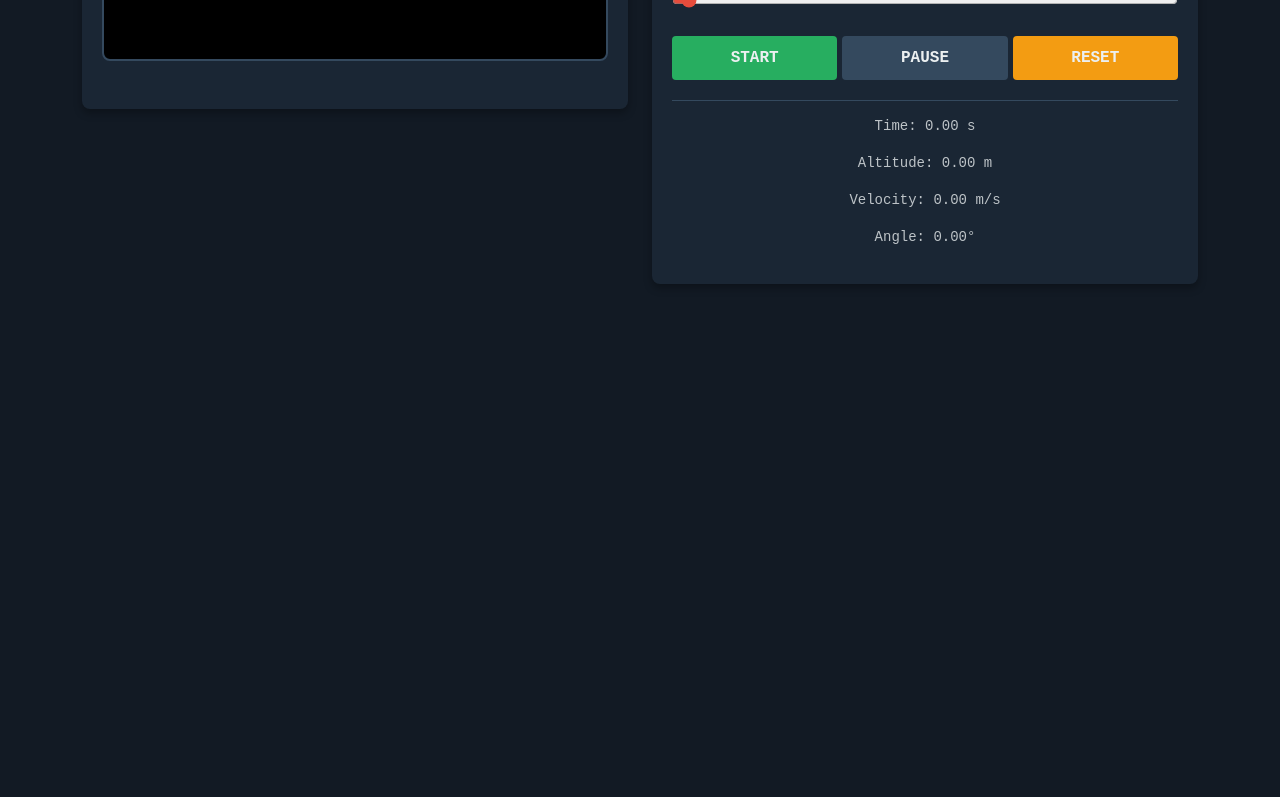
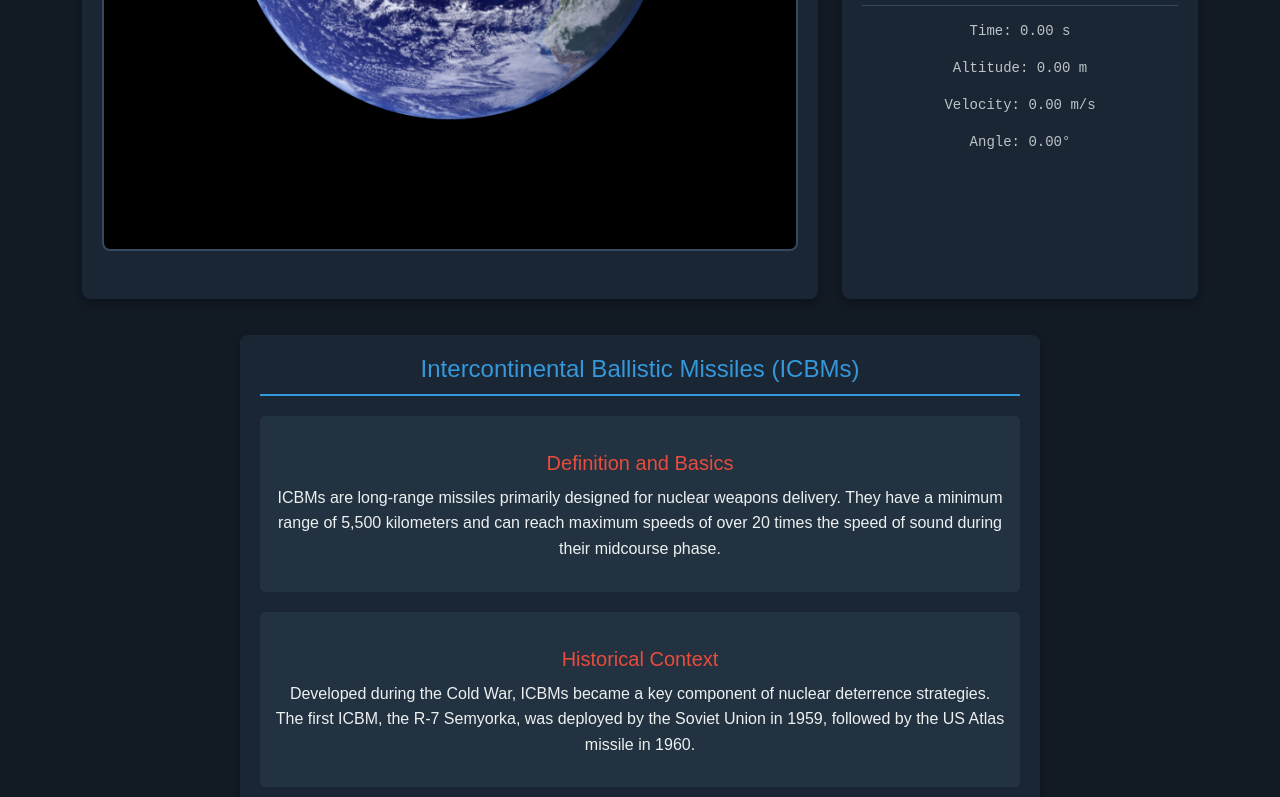
Before and after one commit to dimitarbez/ICBMSimulator, a React (Create React App) app: page / in a window 1280 px wide. Shown: the part 525-1322 px from the top of the page. Before the commit the page ends 825 px from the top, so only its background shows below. Built offline with nearby package versions, Linux system fonts and the light colour scheme.

Commit message:
polished

```diff
--- a/src/App.tsx
+++ b/src/App.tsx
@@ -4,11 +4,13 @@ import React from 'react';
 import logo from './logo.svg';
 import './App.css';
 import ICBMSimulation from './Simulation/ICBMSimulation';
+import ICBMInfo from './Simulation/Components/Info';
 
 function App() {
   return (
-    <div className="App">
+    <div className="App container">
       <ICBMSimulation />
+      <ICBMInfo />
     </div>
   );
 }
--- a/src/Simulation/Components/ControlsPanel.css
+++ b/src/Simulation/Components/ControlsPanel.css
@@ -1,6 +1,7 @@
 .controls-panel {
     flex: 1;
     max-width: 100%;
+    height: 100%;
     background-color: #1a2634;
     color: #ecf0f1;
     border-radius: 8px;
--- /dev/null
+++ b/src/Simulation/Components/Info.css
@@ -0,0 +1,65 @@
+.icbm-info {
+    background-color: #1a2634;
+    color: #ecf0f1;
+    border-radius: 8px;
+    box-shadow: 0 4px 8px rgba(0,0,0,0.3);
+    padding: 20px;
+    font-family: 'Arial', sans-serif;
+    max-width: 800px;
+    margin: 20px auto;
+  }
+
+  .icbm-info h2 {
+    color: #3498db;
+    text-align: center;
+    font-size: 24px;
+    margin-bottom: 20px;
+    border-bottom: 2px solid #3498db;
+    padding-bottom: 10px;
+  }
+
+  .icbm-info h3 {
+    color: #e74c3c;
+    font-size: 20px;
+    margin-top: 20px;
+    margin-bottom: 10px;
+  }
+
+  .icbm-info p {
+    line-height: 1.6;
+    margin-bottom: 15px;
+  }
+
+  .icbm-info ul, .icbm-info ol {
+    padding-left: 20px;
+    margin-bottom: 15px;
+  }
+
+  .icbm-info li {
+    margin-bottom: 8px;
+  }
+
+  .icbm-info section {
+    background-color: #233240;
+    border-radius: 5px;
+    padding: 15px;
+    margin-bottom: 20px;
+  }
+
+  .icbm-info section:last-child {
+    margin-bottom: 0;
+  }
+
+  @media (max-width: 768px) {
+    .icbm-info {
+      padding: 15px;
+    }
+
+    .icbm-info h2 {
+      font-size: 20px;
+    }
+
+    .icbm-info h3 {
+      font-size: 18px;
+    }
+  }
--- /dev/null
+++ b/src/Simulation/Components/Info.tsx
@@ -0,0 +1,88 @@
+import React from 'react';
+import './Info.css';
+
+const ICBMInfo: React.FC = () => {
+  return (
+    <div className="row">
+      <div className="col-12 mb-3">
+        <div className="icbm-info">
+          <h2>Intercontinental Ballistic Missiles (ICBMs)</h2>
+
+          <section>
+            <h3>Definition and Basics</h3>
+            <p>
+              ICBMs are long-range missiles primarily designed for nuclear weapons delivery. They have a minimum range of 5,500
+              kilometers and can reach maximum speeds of over 20 times the speed of sound during their midcourse phase.
+            </p>
+          </section>
+
+          <section>
+            <h3>Historical Context</h3>
+            <p>
+              Developed during the Cold War, ICBMs became a key component of nuclear deterrence strategies. The first ICBM, the
+              R-7 Semyorka, was deployed by the Soviet Union in 1959, followed by the US Atlas missile in 1960.
+            </p>
+          </section>
+
+          <section>
+            <h3>Technical Specifications</h3>
+            <ul>
+              <li>Range: 5,500 to 13,000 kilometers</li>
+              <li>Speed: Up to Mach 23 (17,500 mph / 28,000 km/h)</li>
+              <li>Payload: Single or multiple nuclear warheads (MIRVs)</li>
+              <li>Guidance: Inertial guidance systems, sometimes aided by GPS or stellar navigation</li>
+              <li>Launch platforms: Silos, mobile launchers, or submarines (SLBMs)</li>
+            </ul>
+          </section>
+
+          <section>
+            <h3>Flight Phases</h3>
+            <ol>
+              <li>Boost phase: Initial launch and acceleration (3-5 minutes)</li>
+              <li>Midcourse phase: Ballistic trajectory through space (20-30 minutes)</li>
+              <li>Terminal phase: Re-entry and approach to target (1-2 minutes)</li>
+            </ol>
+          </section>
+
+          <section>
+            <h3>Key Dangers and Global Impact</h3>
+            <ul>
+              <li>Massive destructive power: Modern ICBMs can carry warheads with yields of 300-800 kilotons or more</li>
+              <li>Short response time: Due to their speed, they leave little time for decision-making in a crisis</li>
+              <li>Difficult interception: High speed and potential countermeasures make defense challenging</li>
+              <li>Environmental impact: Nuclear explosions can cause long-lasting radioactive contamination</li>
+              <li>Escalation risks: Their use could trigger full-scale nuclear war</li>
+              <li>Proliferation concerns: Technology spread increases global instability</li>
+            </ul>
+          </section>
+
+          <section>
+            <h3>Arms Control Efforts</h3>
+            <p>
+              Various treaties have aimed to limit ICBM proliferation and numbers, including SALT, START, and New START. However,
+              modernization efforts and new technologies continue to pose challenges to arms control.
+            </p>
+          </section>
+
+          <section>
+            <h3>Current Global Situation</h3>
+            <p>
+              As of 2024, only a few nations possess ICBMs, primarily the United States, Russia, China, France, and the United
+              Kingdom. However, other countries like North Korea and India have developed or are developing ICBM capabilities.
+            </p>
+          </section>
+
+          <section>
+            <h3>Conclusion</h3>
+            <p>
+              ICBMs remain one of the most potent and controversial military technologies, central to nuclear deterrence
+              strategies but also representing an existential threat to humanity.
+            </p>
+          </section>
+        </div>
+      </div>
+    </div>
+  );
+};
+
+export default ICBMInfo;
--- a/src/Simulation/ICBMSimulation.tsx
+++ b/src/Simulation/ICBMSimulation.tsx
@@ -87,8 +87,12 @@ const ICBMSimulation: React.FC = () => {
     ctx.beginPath();
     ctx.arc(EARTH_CENTER_X, EARTH_CENTER_Y, EARTH_CANVAS_RADIUS, 0, 2 * Math.PI);
     const gradient = ctx.createRadialGradient(
-      EARTH_CENTER_X, EARTH_CENTER_Y, EARTH_CANVAS_RADIUS - 10,
-      EARTH_CENTER_X, EARTH_CENTER_Y, EARTH_CANVAS_RADIUS + 20
+      EARTH_CENTER_X,
+      EARTH_CENTER_Y,
+      EARTH_CANVAS_RADIUS - 10,
+      EARTH_CENTER_X,
+      EARTH_CENTER_Y,
+      EARTH_CANVAS_RADIUS + 20
     );
     gradient.addColorStop(0, 'rgba(0, 100, 255, 0)');
     gradient.addColorStop(0.5, 'rgba(0, 100, 255, 0.3)');
@@ -263,8 +267,12 @@ const ICBMSimulation: React.FC = () => {
     ctx.beginPath();
     ctx.arc(EARTH_CENTER_X, EARTH_CENTER_Y, EARTH_CANVAS_RADIUS, 0, 2 * Math.PI);
     const gradient = ctx.createRadialGradient(
-      EARTH_CENTER_X, EARTH_CENTER_Y, EARTH_CANVAS_RADIUS - 10,
-      EARTH_CENTER_X, EARTH_CENTER_Y, EARTH_CANVAS_RADIUS + 20
+      EARTH_CENTER_X,
+      EARTH_CENTER_Y,
+      EARTH_CANVAS_RADIUS - 10,
+      EARTH_CENTER_X,
+      EARTH_CENTER_Y,
+      EARTH_CANVAS_RADIUS + 20
     );
     gradient.addColorStop(0, 'rgba(0, 100, 255, 0)');
     gradient.addColorStop(0.5, 'rgba(0, 100, 255, 0.3)');
@@ -481,12 +489,11 @@ const ICBMSimulation: React.FC = () => {
     animate();
   };
   return (
-    <div className="container">
     <div className="row">
-        <div className="col-md-6 my-3">
+      <div className="col-12 col-md-8 my-3">
         <SimulationDisplay canvasRef={canvasRef} width={CANVAS_WIDTH} height={CANVAS_HEIGHT} />
       </div>
-        <div className="col-md-6 my-3">
+      <div className="col-12 col-md-4 my-3">
         <ControlsPanel
           miniCanvasRef={miniCanvasRef}
           launchAngle={launchAngle}
@@ -503,7 +510,6 @@ const ICBMSimulation: React.FC = () => {
         />
       </div>
     </div>
-    </div>
   );
 };
 
```
Lines whose indentation alone changed are shown as unchanged.
